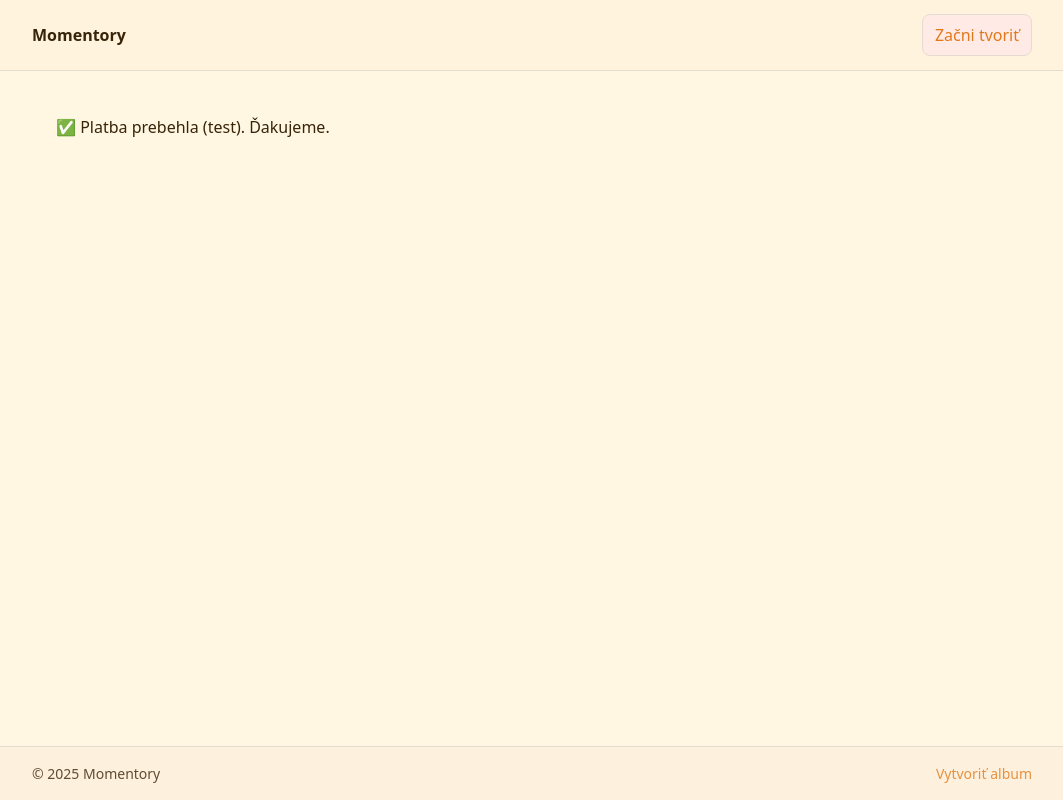
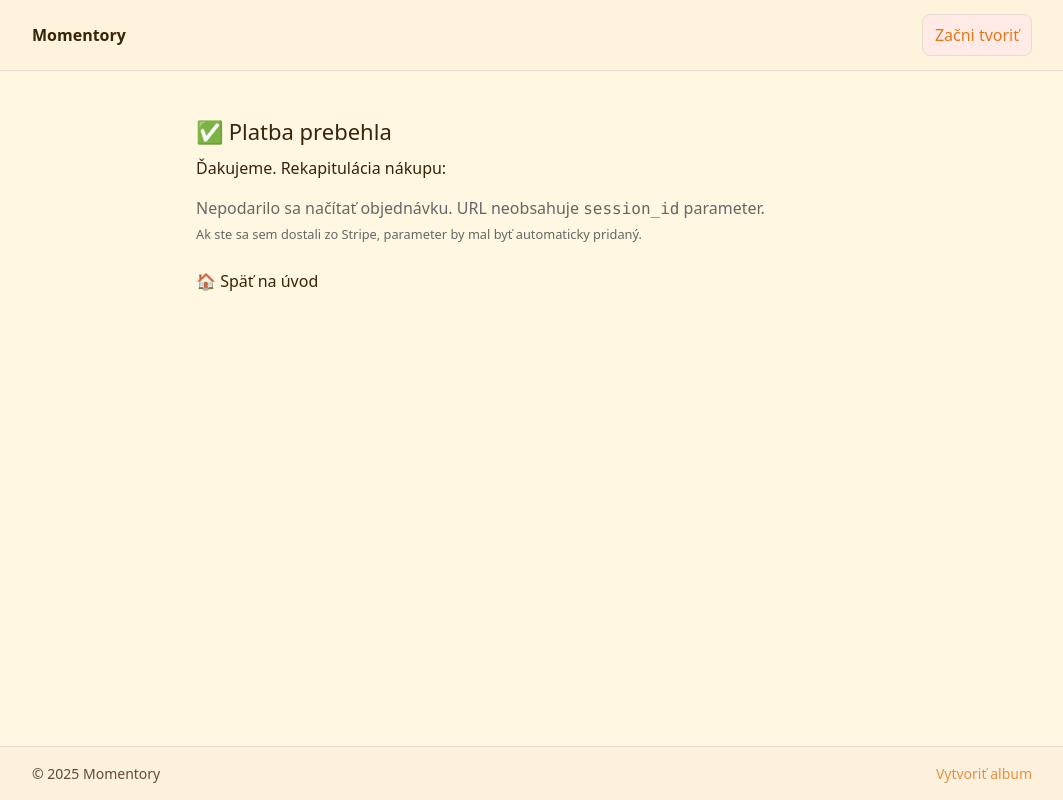
Before and after one commit to NejakyMarek/Momentory, a Next.js app: page /checkout/success in a window 1280 px wide. Shown: the whole page, without its empty margins (108-1171 px from the left). Built offline with nearby package versions, Linux system fonts and the light colour scheme.

Commit message:
Štvrtok vecer
Snažim sa zas vyriešiť problem s databazou preco to nefunguje ach jaj

```diff
--- a/pnpm-workspace.yaml
+++ b/pnpm-workspace.yaml
@@ -1,3 +1,6 @@
+ignoredBuiltDependencies:
+  - '@prisma/client'
+
 onlyBuiltDependencies:
   - bufferutil
   - esbuild
--- a/src/app/api/checkout/route.ts
+++ b/src/app/api/checkout/route.ts
@@ -50,7 +50,8 @@
     const session = await stripe.checkout.sessions.create({
       mode: 'payment',
       line_items,
-      success_url: `${baseUrl}/checkout/success`,
+      // include session_id for recap on success page
+      success_url: `${baseUrl}/checkout/success?session_id={CHECKOUT_SESSION_ID}`,
       cancel_url: `${baseUrl}/checkout/cancel`,
       // sem pridáme projectId (alebo iné meta, keď pošleš)
       metadata: { ...(meta ?? {}) },
--- a/src/app/checkout/cancel/page.tsx
+++ b/src/app/checkout/cancel/page.tsx
@@ -1,7 +1,14 @@
+import Link from 'next/link';
+
 export default function Page(){
   return (
-    <div style={{ padding: 24 }}>
-      ❌ Platba zrušená.
+    <div style={{ padding: 24, maxWidth: 720, margin: '0 auto' }}>
+      <h1 style={{ fontSize: 22, marginBottom: 8 }}>❌ Platba zrušená</h1>
+      <p style={{ marginBottom: 16 }}>Platbu môžeš kedykoľvek skúsiť znova.</p>
+      <div style={{ display: 'flex', gap: 16 }}>
+        <Link href="/builder">🔁 Skúsiť znova</Link>
+        <Link href="/">🏠 Späť na úvod</Link>
+      </div>
     </div>
   );
 }
--- a/src/app/checkout/success/page.tsx
+++ b/src/app/checkout/success/page.tsx
@@ -1,7 +1,90 @@
-export default function Page(){
+import { prisma } from '@/lib/prisma';
+import Link from 'next/link';
+
+type SearchParams = {
+  searchParams?: { session_id?: string };
+};
+
+export const dynamic = 'force-dynamic';
+
+export default async function Page({ searchParams }: SearchParams) {
+  const sessionId = searchParams?.session_id ?? '';
+
+  console.log('[success-page] sessionId:', sessionId);
+
+  let order: null | {
+    stripeSessionId: string;
+    amountTotal: number;
+    currency: string;
+    paymentStatus: string;
+    project: { id: string; variant: string; pages: number } | null;
+  } = null;
+
+  if (sessionId) {
+    try {
+      order = await prisma.order.findUnique({
+        where: { stripeSessionId: sessionId },
+        select: {
+          stripeSessionId: true,
+          amountTotal: true,
+          currency: true,
+          paymentStatus: true,
+          project: { select: { id: true, variant: true, pages: true } },
+        },
+      });
+      console.log('[success-page] order found:', !!order);
+    } catch (err) {
+      console.error('[success-page] DB error:', err);
+    }
+  }
+
   return (
-    <div style={{ padding: 24 }}>
-      ✅ Platba prebehla (test). Ďakujeme.
+    <div style={{ padding: 24, maxWidth: 720, margin: '0 auto' }}>
+      <h1 style={{ fontSize: 22, marginBottom: 8 }}>✅ Platba prebehla</h1>
+      <p style={{ marginBottom: 16 }}>Ďakujeme. Rekapitulácia nákupu:</p>
+
+      {order ? (
+        <div style={{
+          border: '1px solid #eee', borderRadius: 8, padding: 16, display: 'grid', gap: 8,
+        }}>
+          <div>
+            <strong>Objednávka</strong>: {order.stripeSessionId}
+          </div>
+          <div>
+            <strong>Suma</strong>: {(order.amountTotal / 100).toFixed(2)} {order.currency.toUpperCase()}
+          </div>
+          <div>
+            <strong>Stav platby</strong>: {order.paymentStatus}
+          </div>
+          {order.project && (
+            <div>
+              <strong>Album</strong>: {order.project.variant} · {order.project.pages} strán
+            </div>
+          )}
+        </div>
+      ) : (
+        <div style={{ color: '#666' }}>
+          {sessionId ? (
+            <>
+              Objednávka sa spracováva alebo sa ešte nenašla v databáze.
+              <br />
+              <small>Session ID: {sessionId}</small>
+              <br />
+              <small>Skúste obnoviť stránku za chvíľu, webhook môže trvať niekoľko sekúnd.</small>
+            </>
+          ) : (
+            <>
+              Nepodarilo sa načítať objednávku. URL neobsahuje <code>session_id</code> parameter.
+              <br />
+              <small>Ak ste sa sem dostali zo Stripe, parameter by mal byť automaticky pridaný.</small>
+            </>
+          )}
+        </div>
+      )}
+
+      <div style={{ marginTop: 24 }}>
+        <Link href="/">🏠 Späť na úvod</Link>
+      </div>
     </div>
   );
 }
```
